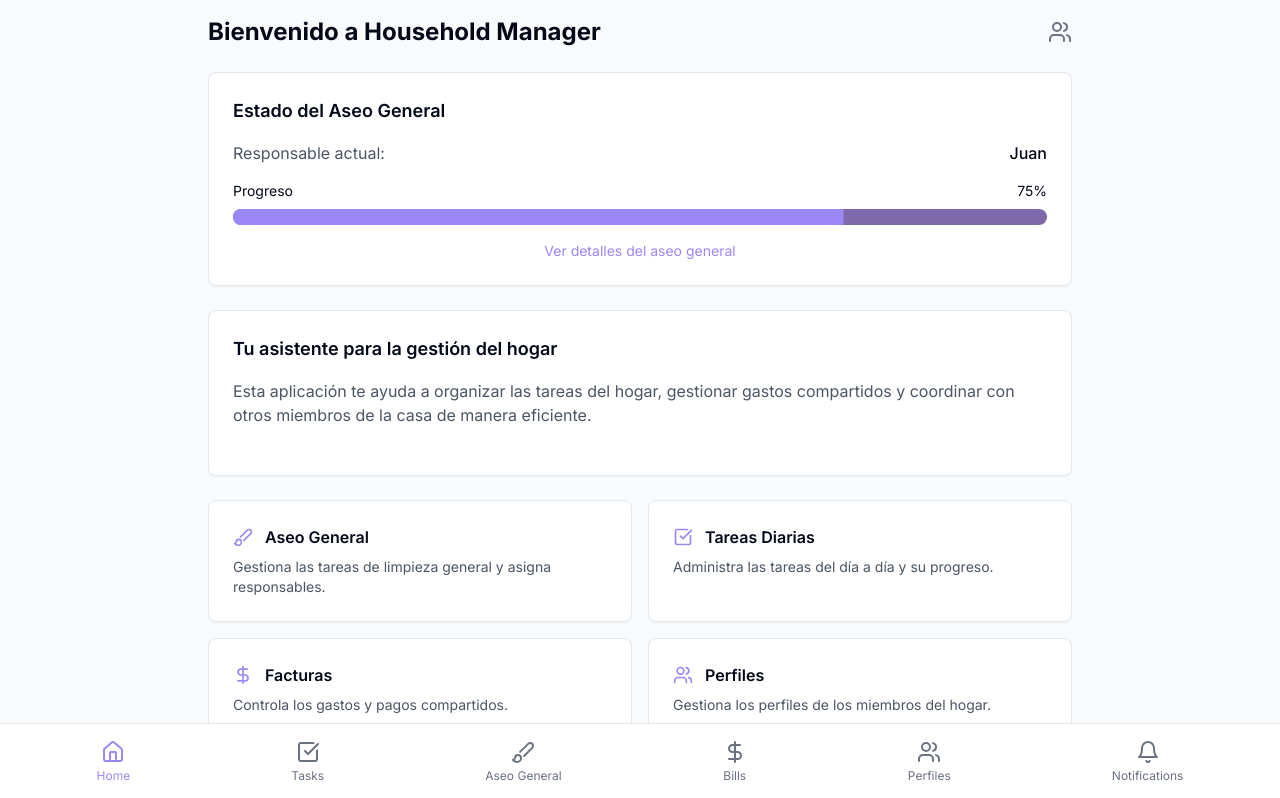
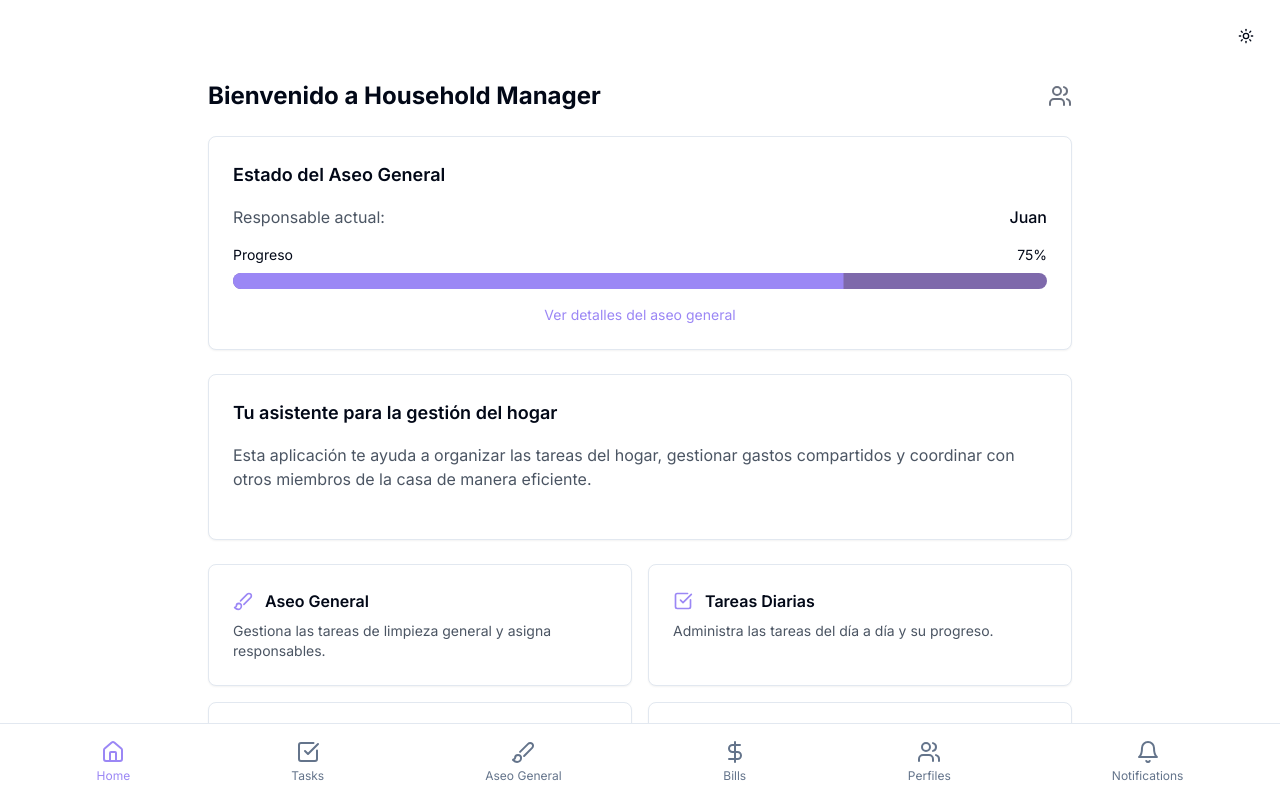
Before and after one commit to marlon19991/househarmony-manager, a React (Vite) app: page / in a window 1280 px wide. Shown: the top 798 px of the page. Built offline with nearby package versions, Linux system fonts and the light colour scheme.

Commit message:
Add theme toggle option
Implement functionality to allow users to select between dark and light themes in the application.
[skip gpt_engineer]

```diff
--- a/src/App.tsx
+++ b/src/App.tsx
@@ -3,6 +3,7 @@ import { Toaster as Sonner } from "@/components/ui/sonner";
 import { TooltipProvider } from "@/components/ui/tooltip";
 import { QueryClient, QueryClientProvider } from "@tanstack/react-query";
 import { BrowserRouter, Routes, Route } from "react-router-dom";
+import { ThemeProvider } from "next-themes";
 import Layout from "./components/Layout";
 import Index from "./pages/Index";
 import Profiles from "./pages/Profiles";
@@ -14,6 +15,7 @@ const queryClient = new QueryClient();
 
 const App = () => (
   <QueryClientProvider client={queryClient}>
+    <ThemeProvider attribute="class" defaultTheme="system" enableSystem>
       <TooltipProvider>
         <Toaster />
         <Sonner />
@@ -29,6 +31,7 @@ const App = () => (
           </Layout>
         </BrowserRouter>
       </TooltipProvider>
+    </ThemeProvider>
   </QueryClientProvider>
 );
 
--- a/src/components/Layout.tsx
+++ b/src/components/Layout.tsx
@@ -1,5 +1,6 @@
 import { Bell, Home, DollarSign, CheckSquare, Users, Brush } from "lucide-react";
 import { Link, useLocation } from "react-router-dom";
+import { ThemeToggle } from "./ThemeToggle";
 
 const Layout = ({ children }: { children: React.ReactNode }) => {
   const location = useLocation();
@@ -14,11 +15,16 @@ const Layout = ({ children }: { children: React.ReactNode }) => {
   ];
 
   return (
-    <div className="min-h-screen bg-gray-50">
-      <main className="pb-20">{children}</main>
+    <div className="min-h-screen bg-background">
+      {/* Header con ThemeToggle */}
+      <header className="fixed top-0 left-0 right-0 z-50 flex items-center justify-end p-4 bg-background/95 backdrop-blur supports-[backdrop-filter]:bg-background/60">
+        <ThemeToggle />
+      </header>
+
+      <main className="pb-20 pt-16">{children}</main>
 
       {/* Mobile Navigation */}
-      <nav className="fixed bottom-0 left-0 right-0 bg-white border-t border-gray-200 px-4 py-2">
+      <nav className="fixed bottom-0 left-0 right-0 bg-background border-t border-border px-4 py-2">
         <div className="flex justify-around items-center">
           {navItems.map((item) => {
             const Icon = item.icon;
@@ -29,7 +35,7 @@ const Layout = ({ children }: { children: React.ReactNode }) => {
                 key={item.path}
                 to={item.path}
                 className={`flex flex-col items-center p-2 ${
-                  isActive ? "text-primary" : "text-gray-500"
+                  isActive ? "text-primary" : "text-muted-foreground"
                 }`}
               >
                 <Icon className="w-6 h-6" />
--- /dev/null
+++ b/src/components/ThemeToggle.tsx
@@ -0,0 +1,35 @@
+import { Moon, Sun } from "lucide-react";
+import { useTheme } from "next-themes";
+import { Button } from "@/components/ui/button";
+import { useEffect, useState } from "react";
+
+/**
+ * ThemeToggle - Componente que permite alternar entre tema claro y oscuro
+ * Utiliza next-themes para la gestión del tema y muestra un icono diferente según el tema actual
+ */
+export function ThemeToggle() {
+  const { theme, setTheme } = useTheme();
+  const [mounted, setMounted] = useState(false);
+
+  // Evita hidratación incorrecta
+  useEffect(() => {
+    setMounted(true);
+  }, []);
+
+  if (!mounted) {
+    return null;
+  }
+
+  return (
+    <Button
+      variant="ghost"
+      size="icon"
+      onClick={() => setTheme(theme === "light" ? "dark" : "light")}
+      className="w-9 px-0"
+    >
+      <Sun className="h-[1.2rem] w-[1.2rem] rotate-0 scale-100 transition-all dark:-rotate-90 dark:scale-0" />
+      <Moon className="absolute h-[1.2rem] w-[1.2rem] rotate-90 scale-0 transition-all dark:rotate-0 dark:scale-100" />
+      <span className="sr-only">Cambiar tema</span>
+    </Button>
+  );
+}
```
Lines whose indentation alone changed are shown as unchanged.
